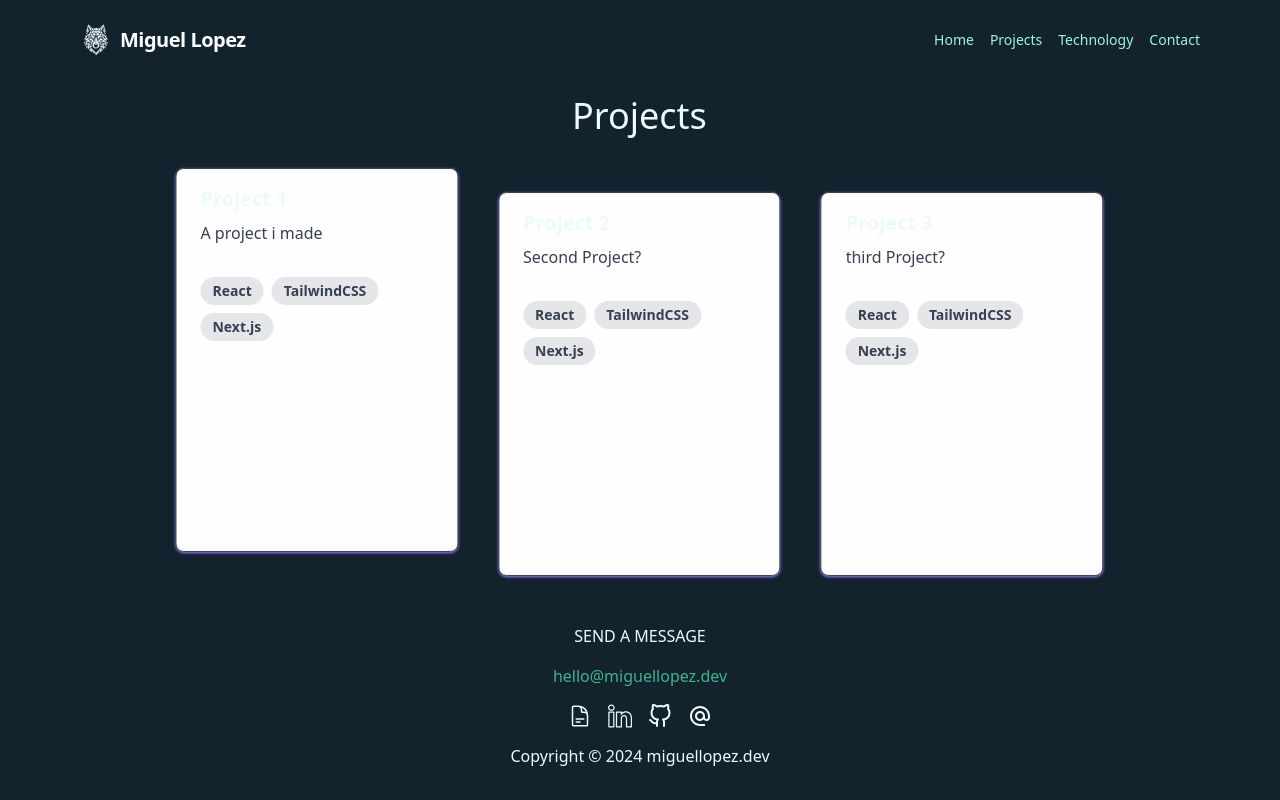
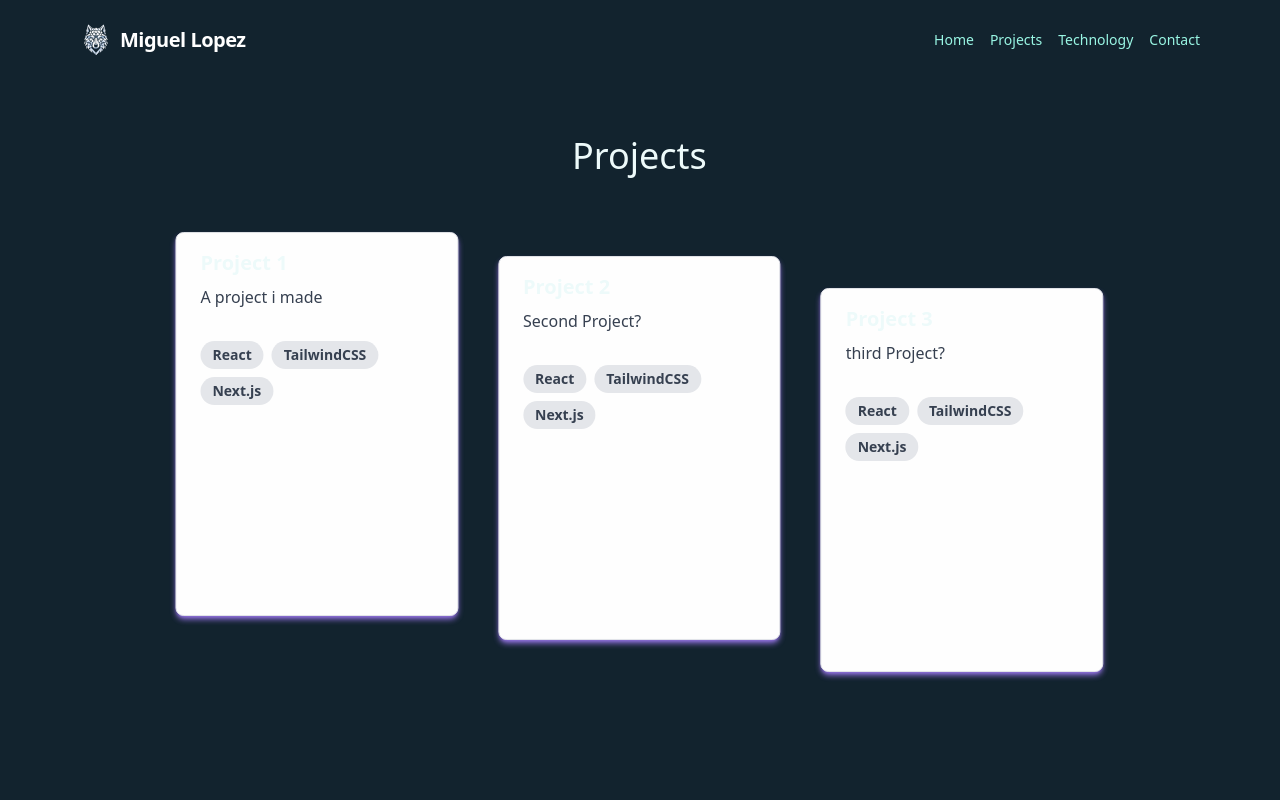
Before and after one commit to miguellopez-dev/miguellopez.dev, a Next.js app: page /projects in a window 1280 px wide. Shown: the top 800 px of the page. Built offline with nearby package versions, Linux system fonts and the light colour scheme.

Commit message:
Change styling on Card and on projects page

```diff
--- a/app/projects/page.tsx
+++ b/app/projects/page.tsx
@@ -15,9 +15,9 @@ export default function ProjectsPage() {
             variants={pageVariants}
             transition={pageTransition}
         >
-            <main className='w-3/4 m-auto my-4 '>
+            <main className='w-3/4 m-auto my-4 flex min-h-screen flex-col items-center space-y-10  py-10 relative '>
                 <h1 className='text-center text-4xl'>Projects</h1>
-                <div className='my-4 p-4 space-y-6 flex flex-wrap  align-center justify-center lg:grid lg:grid-flow-col lg:gap-10'>
+                <div className='my-4 p-4 gap-6 flex flex-wrap  align-center justify-center lg:grid lg:grid-flow-col lg:gap-10'>
                     <Card title='Project 1' description='A project i made' />
                     <Card
                         className='lg:mt-6'
--- a/components/Card/index.tsx
+++ b/components/Card/index.tsx
@@ -8,7 +8,7 @@ interface Props {
 const Card = ({ title, description, imageUrl, className }: Props) => {
     return (
         <div
-            className={`max-w-xs lg:h-96 border border-gray-700 rounded-lg overflow-hidden shadow shadow-mediumPurple hover:shadow-lg hover:shadow-mediumPurple bg-white ${className}`}
+            className={`bg-white shadow-md border border-gray-200 rounded-lg max-w-sm lg:h-96 shadow-mediumPurple hover:shadow-lg hover:shadow-mediumPurple ${className}`}
         >
             <div className='px-6 py-4'>
                 <div className='font-bold text-xl mb-2'>{title}</div>
```
